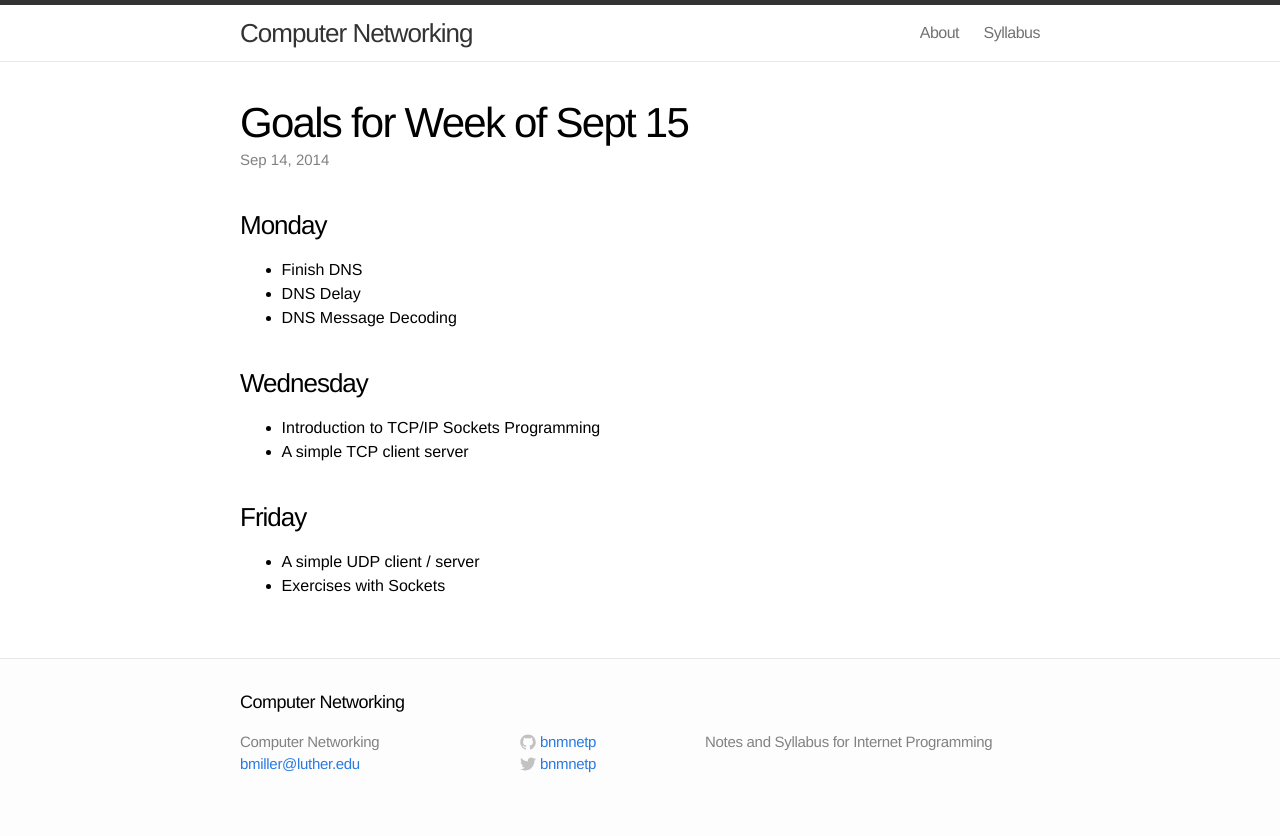
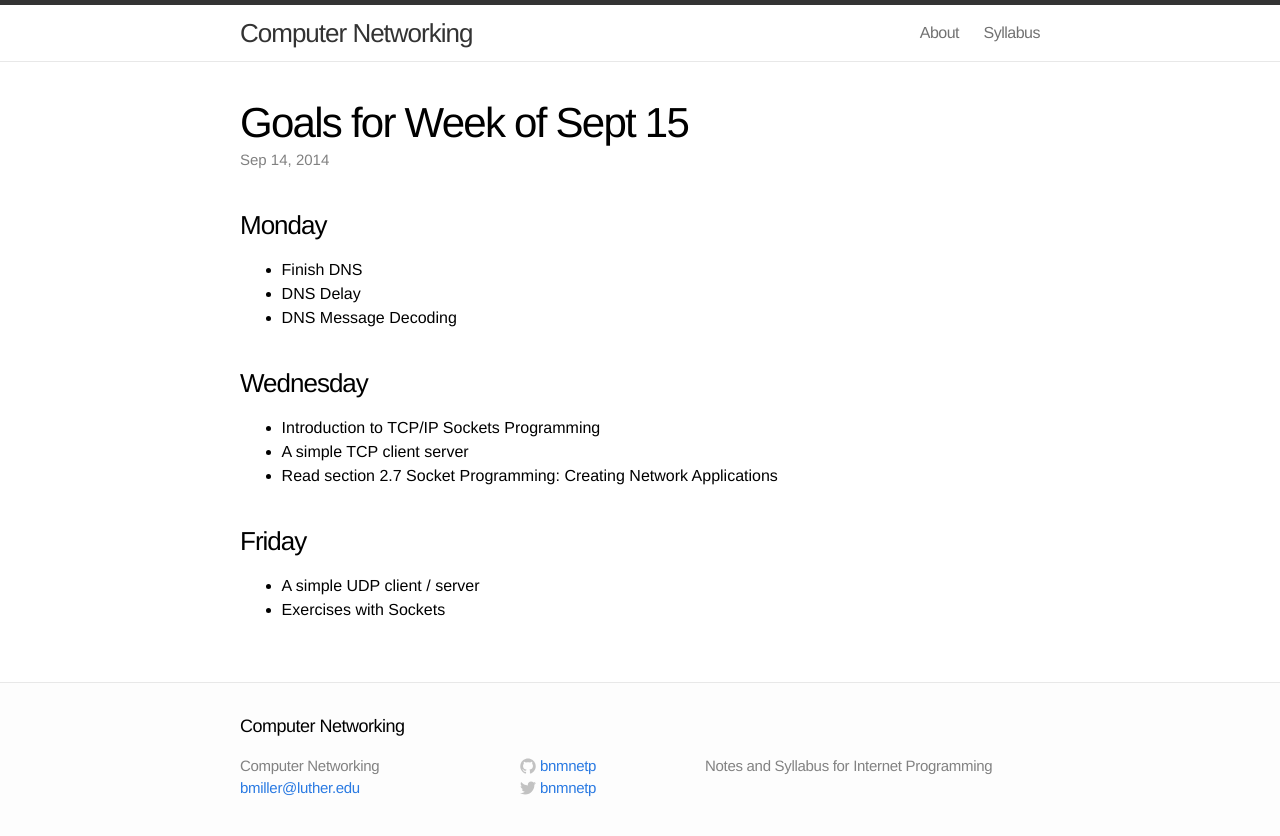
Before and after one commit to bnmnetp/CS341, a Jekyll site: the page built from _posts/2014-09-14-Goals-for-Week-of-Sept-15.markdown, in a window 1280 px wide. Shown: the top 836 px of the page. Built offline with Jekyll 4.4.1, drawn with Linux system fonts in a browser that asks for light colours.

Commit message:
add reading

```diff
--- a/_posts/2014-09-14-Goals-for-Week-of-Sept-15.markdown
+++ b/_posts/2014-09-14-Goals-for-Week-of-Sept-15.markdown
@@ -15,7 +15,7 @@ categories:
 
 * Introduction to TCP/IP Sockets Programming
 * A simple TCP client server
-
+* Read section 2.7 Socket Programming: Creating Network Applications
 
 ### Friday
 
```
